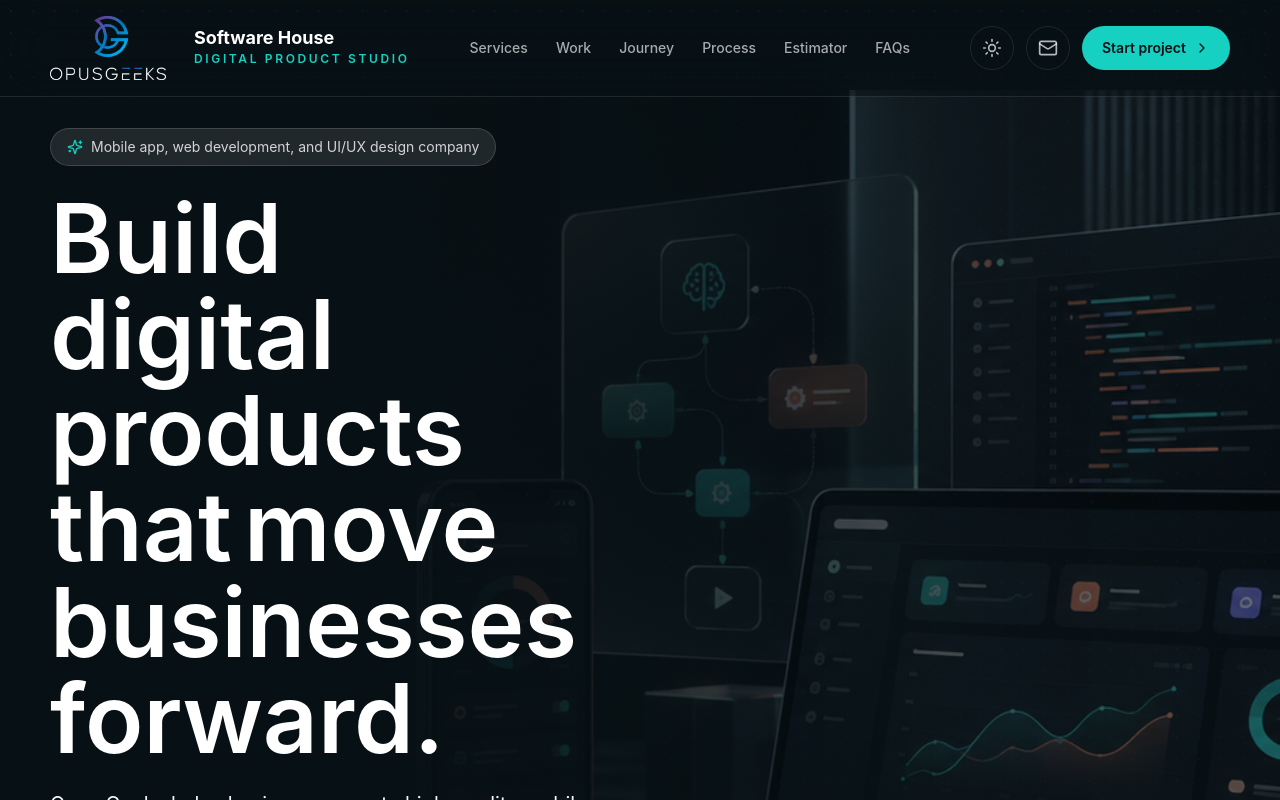
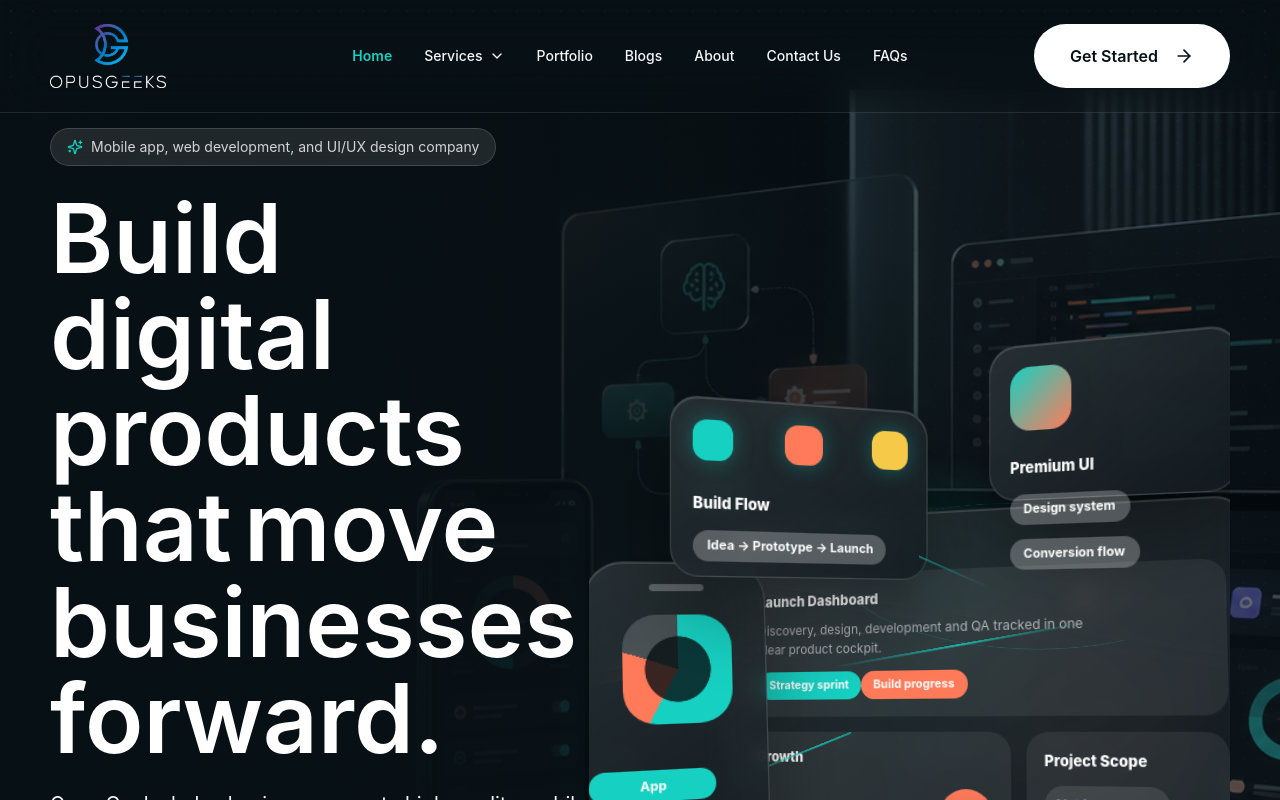
Before and after one commit to qdr108/opus-geeks, a Next.js app: page / in a window 1280 px wide. Shown: the top 800 px of the page. Built offline with nearby package versions, Linux system fonts and the light colour scheme.

Commit message:
feat: update navigation items and restructure header links

```diff
--- a/app/page.tsx
+++ b/app/page.tsx
@@ -5,6 +5,7 @@ import { motion, useScroll, useTransform } from "framer-motion";
 import {
   ArrowRight,
   CalendarCheck,
+  ChevronDown,
   ChevronRight,
   Circle,
   Mail,
@@ -100,7 +101,7 @@ export default function Home() {
       <div className={`pointer-events-none absolute inset-0 z-0 noise ${theme === "dark" ? "opacity-12" : "opacity-5"}`} />
       <Header mobileOpen={mobileOpen} setMobileOpen={setMobileOpen} theme={theme} setTheme={setTheme} />
 
-      <section className="relative z-10 min-h-screen overflow-hidden pt-32">
+      <section id="home" className="relative z-10 min-h-screen scroll-mt-28 overflow-hidden pt-32">
         <div className="animated-grid pointer-events-none absolute inset-0 opacity-20" />
         <motion.div style={{ y: heroY }} className="absolute inset-0">
           <Image
@@ -385,6 +386,12 @@ export default function Home() {
   );
 }
 
+const serviceNavItems = [
+  { label: "App Development", href: "#services" },
+  { label: "Web Development", href: "#services" },
+  { label: "UX/UI Design", href: "#services" }
+];
+
 function Header({
   mobileOpen,
   setMobileOpen,
@@ -398,37 +405,38 @@ function Header({
 }) {
   return (
     <header className={`fixed inset-x-0 top-0 z-50 border-b backdrop-blur-xl ${theme === "dark" ? "border-white/10 bg-ink/88" : "border-ink/10 bg-white/90"}`}>
-      <div className="section-shell flex h-24 items-center justify-between gap-5">
-        <a href="#" className="group flex min-w-[260px] items-center gap-4">
-          <span className="relative flex h-16 w-32 items-center transition group-hover:scale-105">
+      <div className="section-shell flex h-24 items-center justify-between gap-4 xl:h-28">
+        <a href="#home" className="group flex shrink-0 items-center" aria-label="Opus Geeks home">
+          <span className="relative flex h-16 w-40 items-center transition duration-300 group-hover:scale-[1.03] xl:w-44">
             <Image src="/images/opus-logo.png" alt="Opus Geeks logo" fill className="object-contain object-left" />
           </span>
-          <span className="hidden sm:block">
-            <span className={`block text-lg font-bold leading-none tracking-normal ${theme === "dark" ? "text-white" : "text-ink"}`}>Software House</span>
-            <span className="mt-1 block text-xs font-semibold uppercase tracking-[0.22em] text-teal">Digital Product Studio</span>
-          </span>
         </a>
-        <nav className="hidden items-center gap-7 lg:flex">
-          {navItems.map((item) => (
-            <a key={item.href} href={item.href} className={`text-sm font-medium transition ${theme === "dark" ? "text-white/65 hover:text-white" : "text-ink/65 hover:text-ink"}`}>
+        <nav className="hidden items-center gap-5 lg:flex xl:gap-8" aria-label="Main navigation">
+          <a href="#home" className="text-sm font-semibold text-teal transition hover:text-white">Home</a>
+          <div className="group relative">
+            <a href="#services" className={`flex items-center gap-1.5 py-9 text-sm font-medium transition xl:py-10 ${theme === "dark" ? "text-white/72 hover:text-white" : "text-ink/72 hover:text-ink"}`}>
+              Services
+              <ChevronDown className="h-4 w-4 transition duration-200 group-hover:rotate-180" />
+            </a>
+            <div className={`invisible absolute left-1/2 top-[calc(100%-8px)] w-64 -translate-x-1/2 translate-y-2 rounded-2xl border p-2 opacity-0 shadow-2xl transition duration-200 group-hover:visible group-hover:translate-y-0 group-hover:opacity-100 ${theme === "dark" ? "border-white/10 bg-[#0b171b]" : "border-ink/10 bg-white"}`}>
+              {serviceNavItems.map((item) => (
+                <a key={item.label} href={item.href} className={`flex items-center justify-between rounded-xl px-4 py-3 text-sm transition ${theme === "dark" ? "text-white/72 hover:bg-white/10 hover:text-white" : "text-ink/72 hover:bg-ink/5 hover:text-ink"}`}>
+                  {item.label}
+                  <ChevronRight className="h-4 w-4 text-teal" />
+                </a>
+              ))}
+            </div>
+          </div>
+          {navItems.slice(1).map((item) => (
+            <a key={item.label} href={item.href} className={`whitespace-nowrap text-sm font-medium transition ${theme === "dark" ? "text-white/72 hover:text-white" : "text-ink/72 hover:text-ink"}`}>
               {item.label}
             </a>
           ))}
         </nav>
-        <div className="hidden items-center gap-3 lg:flex">
-          <button
-            onClick={() => setTheme(theme === "dark" ? "light" : "dark")}
-            className={`inline-flex h-11 w-11 items-center justify-center rounded-full border transition ${theme === "dark" ? "border-white/10 text-white/70 hover:border-white/30" : "border-ink/10 text-ink/70 hover:border-ink/30"}`}
-            aria-label="Toggle theme"
-          >
-            {theme === "dark" ? <Sun className="h-5 w-5" /> : <Moon className="h-5 w-5" />}
-          </button>
-          <a href={`mailto:${companyCopy.contactEmail}`} className={`inline-flex h-11 w-11 items-center justify-center rounded-full border transition ${theme === "dark" ? "border-white/10 text-white/70 hover:border-white/30 hover:text-white" : "border-ink/10 text-ink/70 hover:border-ink/30 hover:text-ink"}`} aria-label="Email Opus Geeks">
-            <Mail className="h-5 w-5" />
-          </a>
-          <a href="#estimator" className="inline-flex items-center gap-2 rounded-full bg-teal px-5 py-3 text-sm font-semibold text-ink transition hover:bg-white">
-            Start project
-            <ChevronRight className="h-4 w-4" />
+        <div className="hidden shrink-0 lg:flex">
+          <a href="#contact" className={`group inline-flex items-center gap-4 rounded-full border-8 px-7 py-3 text-base font-semibold transition ${theme === "dark" ? "border-white/10 bg-white text-ink hover:border-teal/25" : "border-ink/10 bg-ink text-white hover:border-teal/30"}`}>
+            Get Started
+            <ArrowRight className="h-5 w-5 transition group-hover:translate-x-1" />
           </a>
         </div>
         <button onClick={() => setMobileOpen(!mobileOpen)} className={`inline-flex h-11 w-11 items-center justify-center rounded-full border lg:hidden ${theme === "dark" ? "border-white/10" : "border-ink/10"}`} aria-label="Toggle menu">
@@ -438,11 +446,24 @@ function Header({
       {mobileOpen ? (
         <div className="section-shell pb-5 lg:hidden">
           <div className={`rounded-3xl border p-4 ${theme === "dark" ? "border-white/10 bg-white/[0.04]" : "border-ink/10 bg-white"}`}>
-            {navItems.map((item) => (
+            <a onClick={() => setMobileOpen(false)} href="#home" className="block rounded-2xl bg-teal/10 px-4 py-3 font-semibold text-teal">Home</a>
+            <div className={`my-2 rounded-2xl px-2 py-2 ${theme === "dark" ? "bg-white/[0.04]" : "bg-ink/[0.03]"}`}>
+              <a onClick={() => setMobileOpen(false)} href="#services" className={`block px-2 py-2 font-semibold ${theme === "dark" ? "text-white" : "text-ink"}`}>Services</a>
+              {serviceNavItems.map((item) => (
+                <a key={item.label} onClick={() => setMobileOpen(false)} href={item.href} className={`block rounded-xl px-3 py-2 text-sm ${theme === "dark" ? "text-white/62 hover:bg-white/5" : "text-ink/62 hover:bg-ink/5"}`}>
+                  {item.label}
+                </a>
+              ))}
+            </div>
+            {navItems.slice(1).map((item) => (
               <a key={item.href} onClick={() => setMobileOpen(false)} href={item.href} className={`block rounded-2xl px-4 py-3 ${theme === "dark" ? "text-white/75" : "text-ink/75"}`}>
                 {item.label}
               </a>
             ))}
+            <a onClick={() => setMobileOpen(false)} href="#contact" className="mt-2 flex w-full items-center justify-between rounded-2xl bg-white px-4 py-3 font-semibold text-ink">
+              Get Started
+              <ArrowRight className="h-4 w-4" />
+            </a>
             <button onClick={() => setTheme(theme === "dark" ? "light" : "dark")} className="mt-2 flex w-full items-center gap-2 rounded-2xl bg-teal px-4 py-3 font-semibold text-ink">
               {theme === "dark" ? <Sun className="h-4 w-4" /> : <Moon className="h-4 w-4" />}
               Toggle theme
@@ -699,7 +720,7 @@ function ProjectDashboard({ theme }: { theme: "dark" | "light" }) {
 
 function CeoMessage({ theme }: { theme: "dark" | "light" }) {
   return (
-    <section className="relative z-10 py-20 md:py-28">
+    <section id="about" className="relative z-10 scroll-mt-32 py-20 md:py-28">
       <div className={`section-shell overflow-hidden rounded-[36px] border ${theme === "dark" ? "border-white/10 bg-white/[0.04]" : "border-ink/10 bg-white"}`}>
         <div className="grid lg:grid-cols-[0.85fr_1.15fr]">
           <div className="min-h-80 bg-[linear-gradient(135deg,#16d1c2_0%,#071014_55%,#ff7a59_100%)] p-8">
@@ -857,7 +878,7 @@ function Testimonials({ theme }: { theme: "dark" | "light" }) {
 
 function FinalCta({ theme }: { theme: "dark" | "light" }) {
   return (
-    <section className="relative z-10 pb-10 md:pb-16">
+    <section id="contact" className="relative z-10 scroll-mt-32 pb-10 md:pb-16">
       <div className={`section-shell overflow-hidden rounded-[36px] border p-8 md:p-12 ${theme === "dark" ? "border-white/10 bg-white/[0.05]" : "border-ink/10 bg-white"}`}>
         <div className="grid items-center gap-8 lg:grid-cols-[1fr_auto]">
           <div>
--- a/lib/content.ts
+++ b/lib/content.ts
@@ -25,11 +25,11 @@ import {
 } from "lucide-react";
 
 export const navItems = [
-  { label: "Services", href: "#services" },
-  { label: "Work", href: "#work" },
-  { label: "Journey", href: "#journey" },
-  { label: "Process", href: "#process" },
-  { label: "Estimator", href: "#estimator" },
+  { label: "Home", href: "#home" },
+  { label: "Portfolio", href: "#work" },
+  { label: "Blogs", href: "#blogs" },
+  { label: "About", href: "#about" },
+  { label: "Contact Us", href: "#contact" },
   { label: "FAQs", href: "#faqs" }
 ];
 
```
